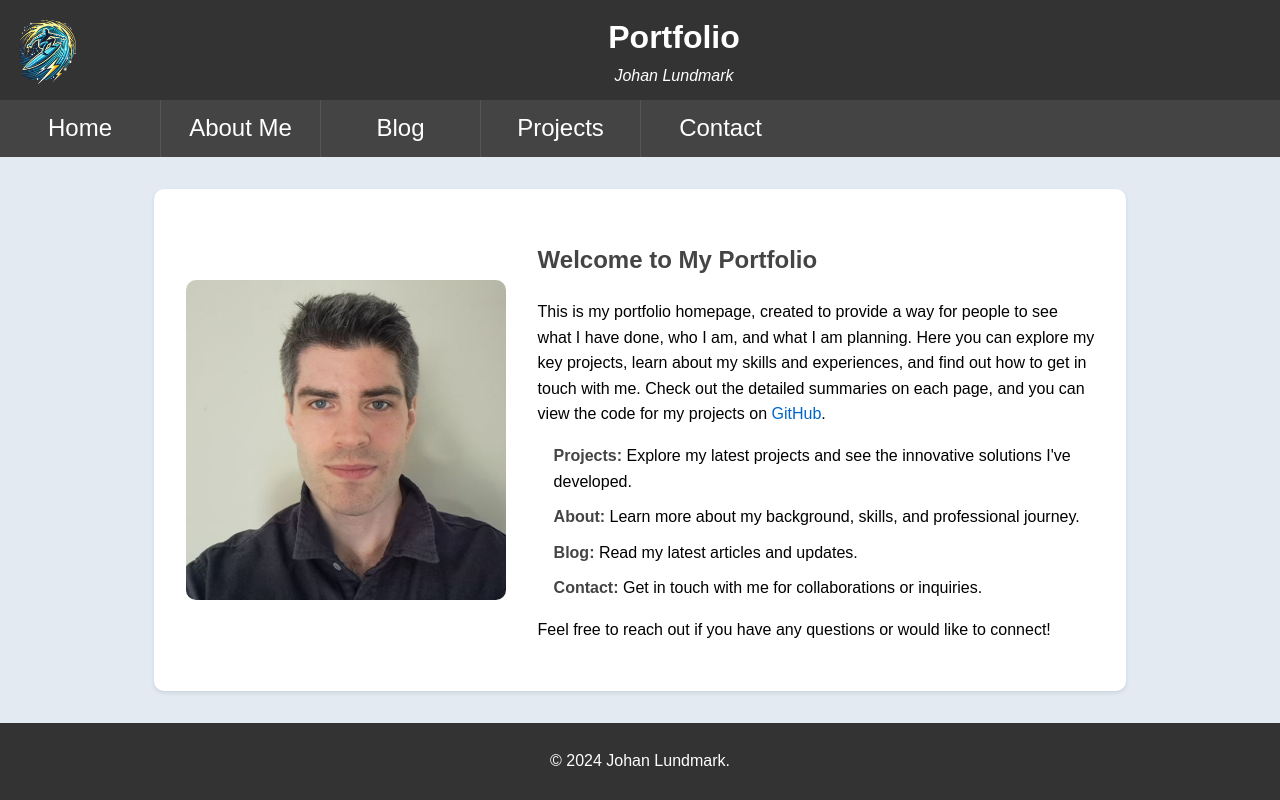
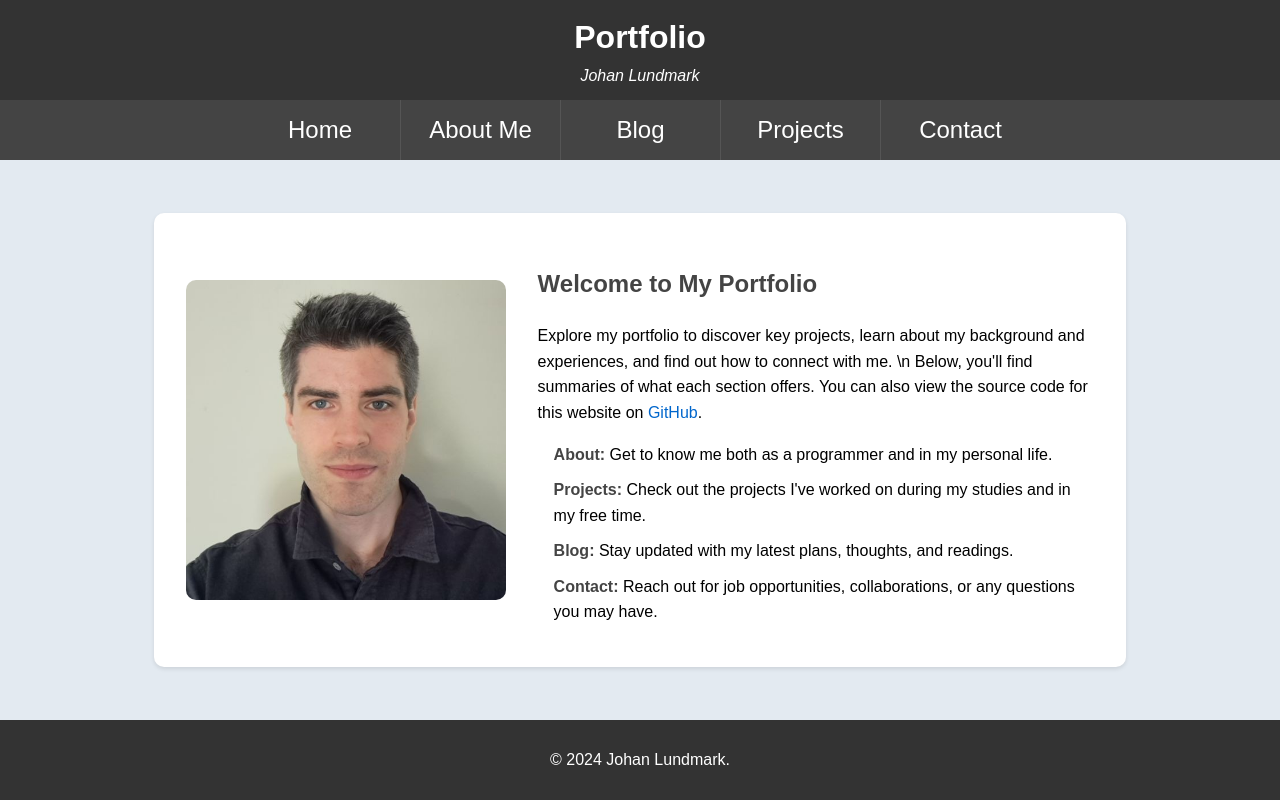
Before and after one commit to sparkweaver/portfolio-website, a website with bundled scripts: page index.html in a window 1280 px wide. Built offline with nearby package versions, Linux system fonts and the light colour scheme.

Commit message:
feat(home): Updated content of the homepage and header.

```diff
--- a/src/components/header-component.js
+++ b/src/components/header-component.js
@@ -21,13 +21,10 @@ class HeaderComponent extends HTMLElement {
         box-sizing: border-box;
       }
 
-      .image-container, .text-container {
+      .text-container {
         height: 100%;
         display: flex;
         align-items: center;
-      }
-
-      .text-container {
         flex-grow: 1;
         flex-direction: column;
         justify-content: center;
@@ -40,16 +37,8 @@ class HeaderComponent extends HTMLElement {
       p {
         font-style: italic;
       }
-
-      img {
-        height: 100%;
-        width: auto;
-      }
     </style>
     <header>
-      <div class="image-container">
-        <img src="public/logo.png" alt="Logo"/>
-      </div>
       <div class="text-container text">
         <h1>${this.getAttribute('title')}</h1>
         <p>${this.getAttribute('sub-title')}</p>
--- a/src/components/navbar-component.js
+++ b/src/components/navbar-component.js
@@ -16,6 +16,7 @@ class NavBarComponent extends HTMLElement {
         display: flex;
         height: 100%;
         align-items: center;
+        justify-content: center;
         box-sizing: border-box;
       }
 
--- a/src/pages/home.html
+++ b/src/pages/home.html
@@ -3,30 +3,22 @@
   <section>
     <h2>Welcome to My Portfolio</h2>
     <p>
-      This is my portfolio homepage, created to provide a way for people to see
-      what I have done, who I am, and what I am planning. Here you can explore
-      my key projects, learn about my skills and experiences, and find out how
-      to get in touch with me. Check out the detailed summaries on each page,
-      and you can view the code for my projects on
-      <a href="https://github.com/sparkweaver">GitHub</a>.
+      Explore my portfolio to discover key projects, learn about my background and experiences, and
+      find out how to connect with me. \n Below, you'll find summaries of what each section offers.
+      You can also view the source code for this website on
+      <a href="https://github.com/sparkweaver/portfolio-website">GitHub</a>.
     </p>
     <ul class="homepage-list">
       <li>
-        <strong>Projects:</strong> Explore my latest projects and see the
-        innovative solutions I've developed.
+        <strong>About:</strong> Get to know me both as a programmer and in my personal life.
       </li>
       <li>
-        <strong>About:</strong> Learn more about my background, skills, and
-        professional journey.
+        <strong>Projects:</strong> Check out the projects I've worked on during my studies and in my free time.
       </li>
-      <li><strong>Blog:</strong> Read my latest articles and updates.</li>
+      <li><strong>Blog:</strong> Stay updated with my latest plans, thoughts, and readings.</li>
       <li>
-        <strong>Contact:</strong> Get in touch with me for collaborations or
-        inquiries.
+        <strong>Contact:</strong> Reach out for job opportunities, collaborations, or any questions you may have.
       </li>
     </ul>
-    <p>
-      Feel free to reach out if you have any questions or would like to connect!
-    </p>
   </section>
 </section>
```
Also changed, not shown: src/pages/blog.html (+1 -1 lines), src/pages/contact.html (+1 -1 lines), src/pages/projects.html (+1 -1 lines).
